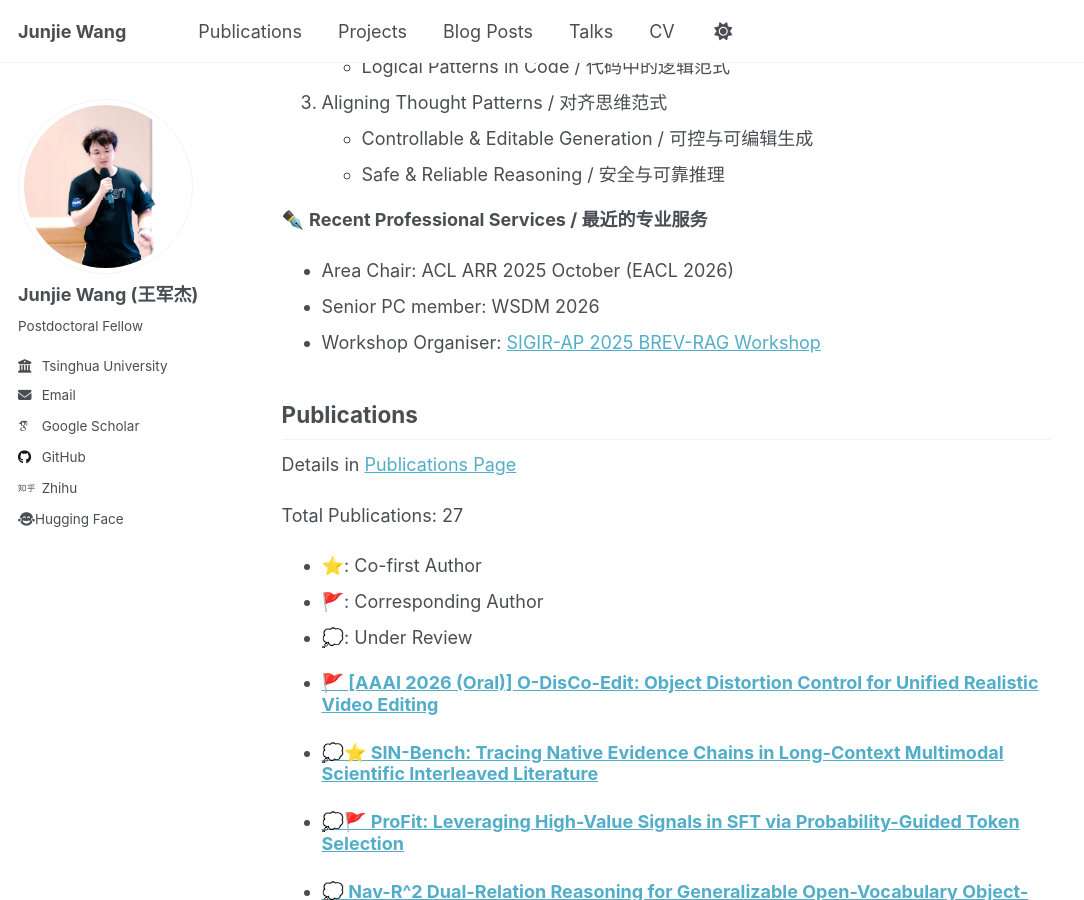
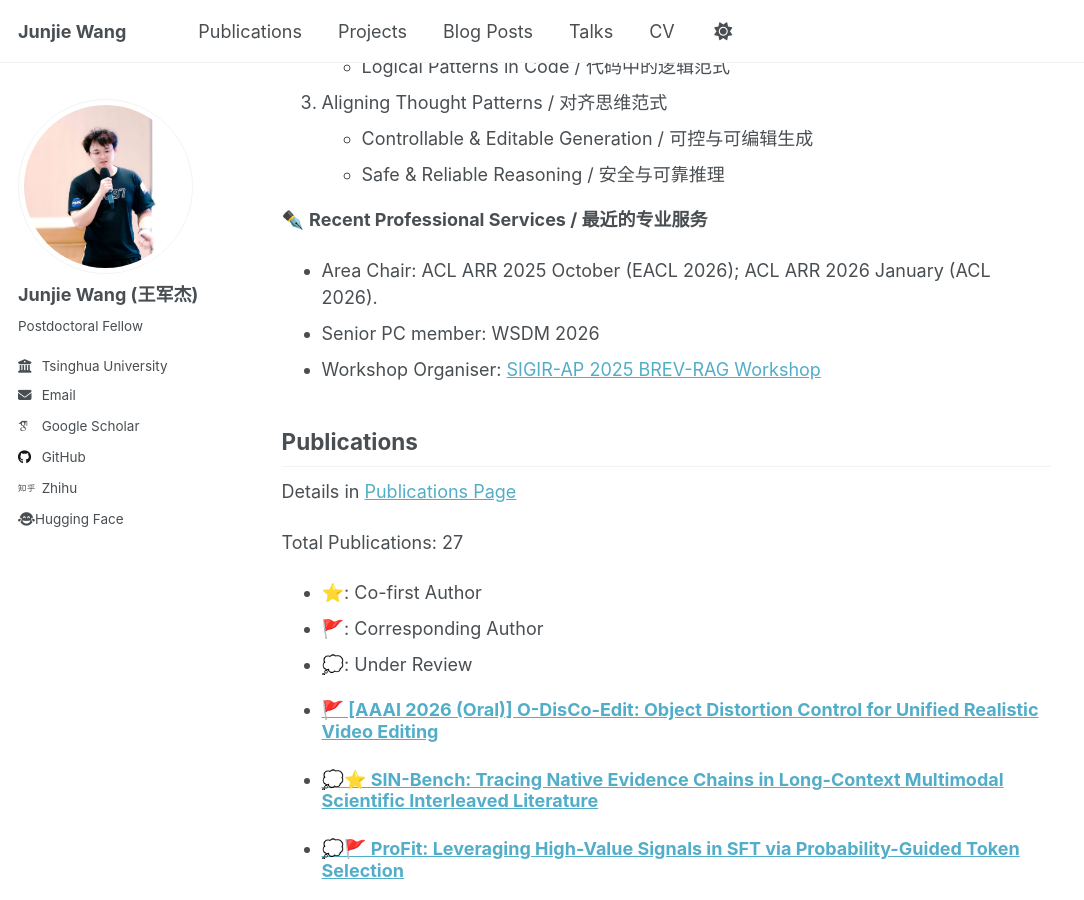
Before and after one commit to wangjunjie-ai/wangjunjie-ai.github.io, a Jekyll site: the page built from _pages/about.md, in a window 1280 px wide and 900 px high, scrolled down 892 px. Shown: the whole window, without its empty margins (0-1084 px from the left). Built offline with Jekyll 4.4.1, drawn with Linux system fonts in a browser that asks for light colours; some web fonts are replaced.

Commit message:
Update about.md

```diff
--- a/_pages/about.md
+++ b/_pages/about.md
@@ -37,7 +37,7 @@ To build AI guided by the principles of human thought patterns, enabling machine
 
 ✒️ **Recent Professional Services / 最近的专业服务**
 
-- Area Chair: ACL ARR 2025 October (EACL 2026)
+- Area Chair: ACL ARR 2025 October (EACL 2026); ACL ARR 2026 January (ACL 2026).
 - Senior PC member: WSDM 2026
 - Workshop Organiser: [SIGIR-AP 2025 BREV-RAG Workshop](https://dl.acm.org/doi/10.1145/3767695.3769523)
 
```
